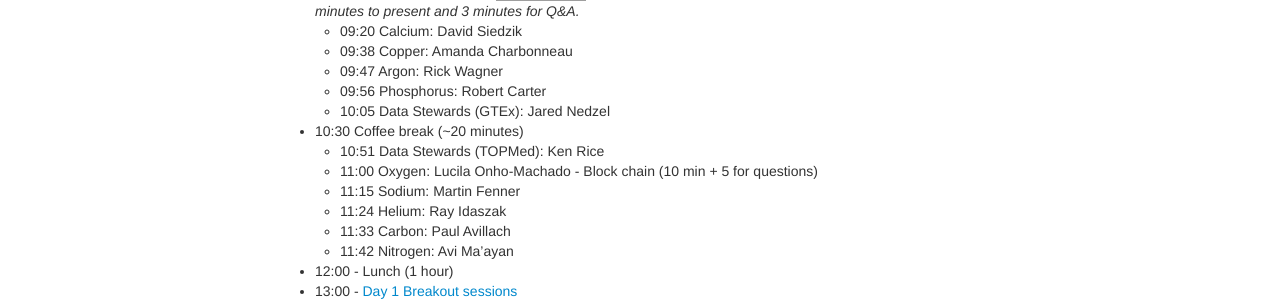
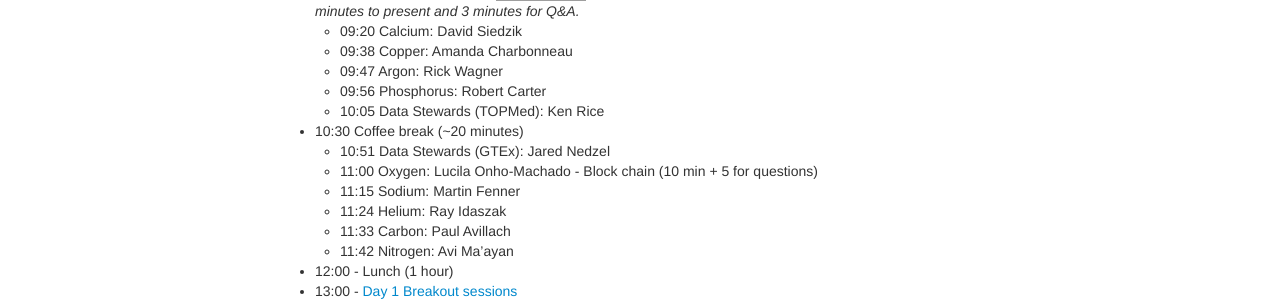
Before and after one commit to dcppc/2018-august-workshop, a Jekyll site: the page built from docs/agenda.md, in a window 1280 px wide. Shown: the part 452-753 px from the top of the page. Built offline with Jekyll 4.4.1, drawn with Linux system fonts in a browser that asks for light colours; grey boxes are pictures that could not be loaded.

Commit message:
speakers

```diff
--- a/docs/agenda.md
+++ b/docs/agenda.md
@@ -21,9 +21,9 @@ The workshop will take place on the 19th floor of the Equitable building. The li
 	- 09:38 Copper: Amanda Charbonneau
 	- 09:47 Argon: Rick Wagner
 	- 09:56 Phosphorus: Robert Carter
-	- 10:05 Data Stewards (GTEx): Jared Nedzel
+	- 10:05 Data Stewards (TOPMed): Ken Rice
 - 10:30 Coffee break (~20 minutes)
-	- 10:51 Data Stewards (TOPMed): Ken Rice
+	- 10:51 Data Stewards (GTEx): Jared Nedzel
     - 11:00 Oxygen: Lucila Onho-Machado - Block chain (10 min + 5 for questions)
     - 11:15 Sodium: Martin Fenner
 	- 11:24 Helium: Ray Idaszak
```
